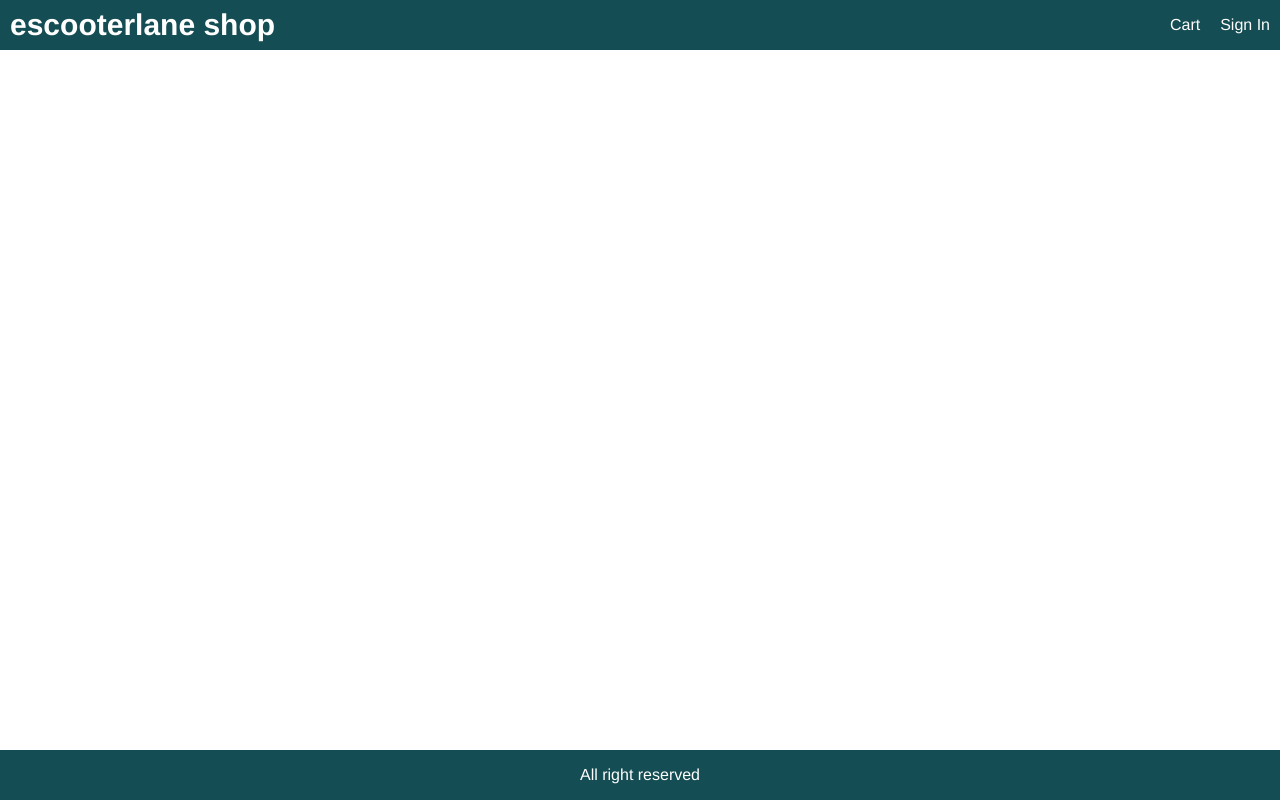
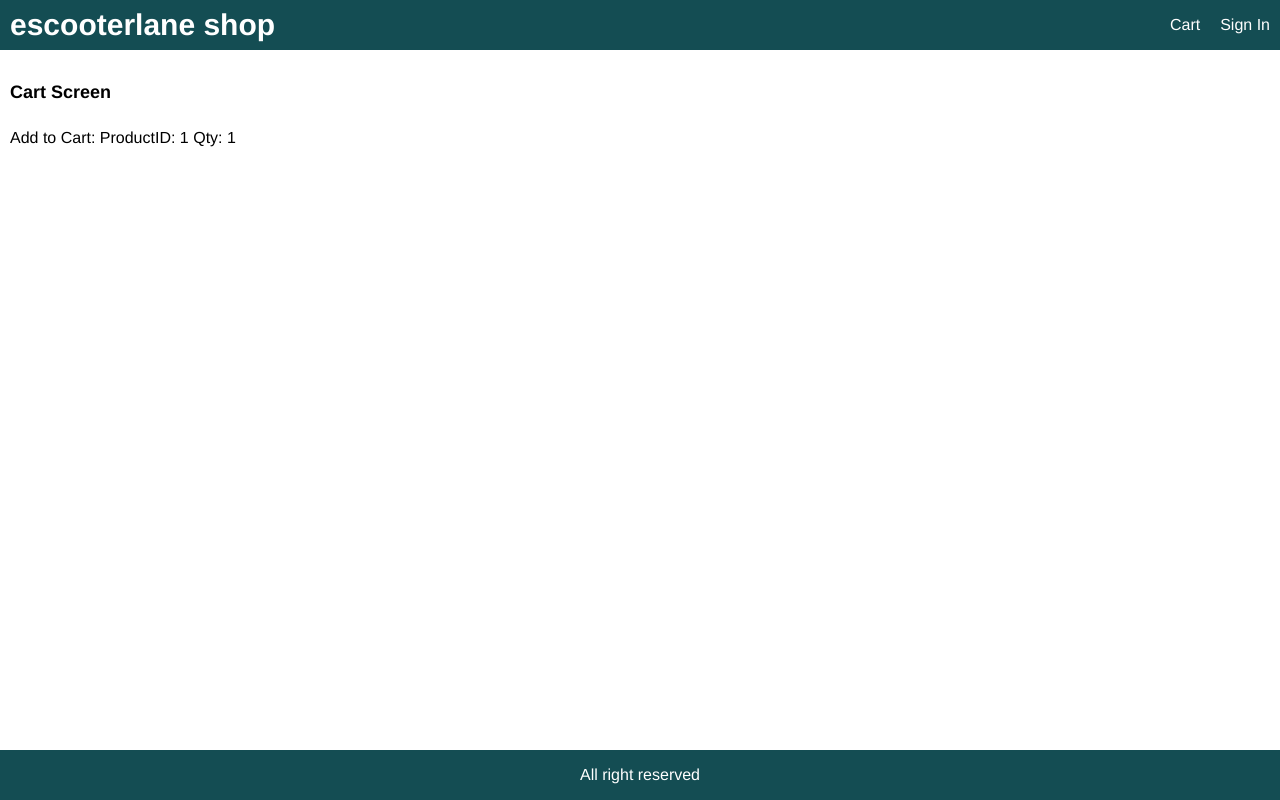
Before and after one commit to maya-salcedo/escooter-shop, a React (Create React App) app in the folder client/: page /cart/1 in a window 1280 px wide. Built offline with nearby package versions, Linux system fonts and the light colour scheme.

Commit message:
added handler to Add to Cart button

```diff
--- a/client/src/App.js
+++ b/client/src/App.js
@@ -1,5 +1,6 @@
 import React from 'react';
 import { BrowserRouter, Route } from 'react-router-dom'
+import CartScreen from './screens/CartScreen';
 import HomeScreen from './screens/HomeScreen';
 import ProductScreen from './screens/ProductScreen';
 
@@ -19,6 +20,7 @@
         </div>
       </header>
       <main>
+        <Route path="/cart/:id" component={CartScreen}></Route>
         <Route path="/product/:id" component={ProductScreen}></Route>
         <Route path="/" component={HomeScreen} exact></Route>
       </main>
--- a/client/src/index.css
+++ b/client/src/index.css
@@ -62,6 +62,9 @@
 li {
   margin-top: 1rem;
 }
+input,
+select,
+textarea,
 button {
   padding: 1rem;
   border-radius: 0.5rem;
@@ -70,9 +73,14 @@
   font-family: Helvetica, Arial, sans-serif;
   -webkit-font-smoothing: antialiased;
   -moz-osx-font-smoothing: grayscale;
+}
+button {
   background-color: #d8e3e7;
   cursor: pointer;
 }
+input:hover,
+select:hover,
+textarea:hover,
 button:hover {
   border: 0.1rem #222831 solid;
 }
--- /dev/null
+++ b/client/src/screens/CartScreen.js
@@ -0,0 +1,18 @@
+import React from 'react';
+
+const CartScreen = (props) => {
+  const productId = props.match.params.id;
+  const qty = props.location.search
+    ? Number(props.location.search.split('=')[1])
+    : 1;
+  return(
+    <div>
+      <h1>Cart Screen</h1>
+      <p>
+        Add to Cart: ProductID: {productId} Qty: {qty}
+      </p>
+    </div>
+  )
+};
+
+export default CartScreen;
--- a/client/src/screens/ProductScreen.js
+++ b/client/src/screens/ProductScreen.js
@@ -1,4 +1,4 @@
-import React, { useEffect } from 'react';
+import React, { useEffect, useState } from 'react';
 import { useDispatch, useSelector } from 'react-redux';
 import { Link } from 'react-router-dom';
 import { detailsProduct } from '../actions/productActions';
@@ -10,12 +10,17 @@
 const ProductScreen = (props) => {
   const dispatch = useDispatch();
   const productId = props.match.params.id;
+  const [qty, setQty] = useState(1);
   const productDetails = useSelector((state) => state.productDetails);
   const { loading, error, product } = productDetails;
 
   useEffect(() => {
     dispatch(detailsProduct(productId));
   }, [dispatch, productId]);
+
+  const addToCartHandler = () => {
+    props.history.push(`/cart/${productId}?qty=${qty}`);
+  }
 
   return(
     <div>
@@ -68,9 +73,35 @@
                       </div>
                     </div>
                   </li>
-                  <li>
-                    <button className="primary block">Add to Cart</button>
-                  </li>
+                  {product.countInStock > 0 && (
+                    <>
+                    <li>
+                      <div className="row">
+                        <div>Qty</div>
+                        <div>
+                          <select
+                            value={qty}
+                            onChange={(e) => setQty(e.target.value)}
+                          >
+                            {[...Array(product.countInStock).keys()].map(
+                              (x) => (
+                                <option key={x + 1} value={x + 1}>{x + 1}</option>
+                              )
+                            )}
+                          </select>
+                        </div>
+                      </div>
+                    </li>
+                    <li>
+                     <button
+                        className="primary block"
+                        onClick={addToCartHandler}
+                      >
+                        Add to Cart
+                      </button>
+                    </li>
+                    </>
+                  )}
                 </ul>
               </div>
             </div>
```
